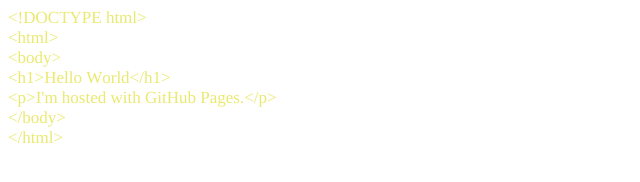
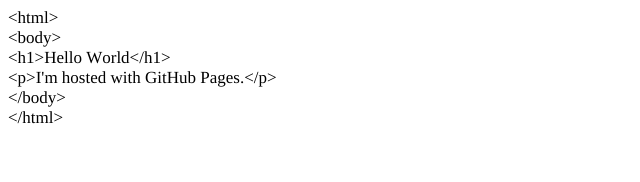
Before and after one commit to mukhilazhagan/mukhilazhagan.github.io, a plain HTML site: page index.html in a window 1280 px wide. Shown: the whole page, without its empty margins (0-640 px from the left). Drawn offline with Linux system fonts and the light colour scheme.

Commit message:
Update index.html

```diff
--- a/index.html
+++ b/index.html
@@ -7,12 +7,11 @@
   <meta name="Generator" content="Cocoa HTML Writer">
   <meta name="CocoaVersion" content="1894.4">
   <style type="text/css">
-    p.p1 {margin: 0.0px 0.0px 0.0px 0.0px; font: 17.0px Times; color: #eae96f; -webkit-text-stroke: #eae96f}
+    p.p1 {margin: 0.0px 0.0px 0.0px 0.0px; font: 17.0px Times; color: #000000; -webkit-text-stroke: #e5e75c}
     span.s1 {font-kerning: none}
   </style>
 </head>
 <body>
-<p class="p1"><span class="s1">&lt;!DOCTYPE html&gt;</span></p>
 <p class="p1"><span class="s1">&lt;html&gt;</span></p>
 <p class="p1"><span class="s1">&lt;body&gt;</span></p>
 <p class="p1"><span class="s1">&lt;h1&gt;Hello World&lt;/h1&gt;</span></p>
```
